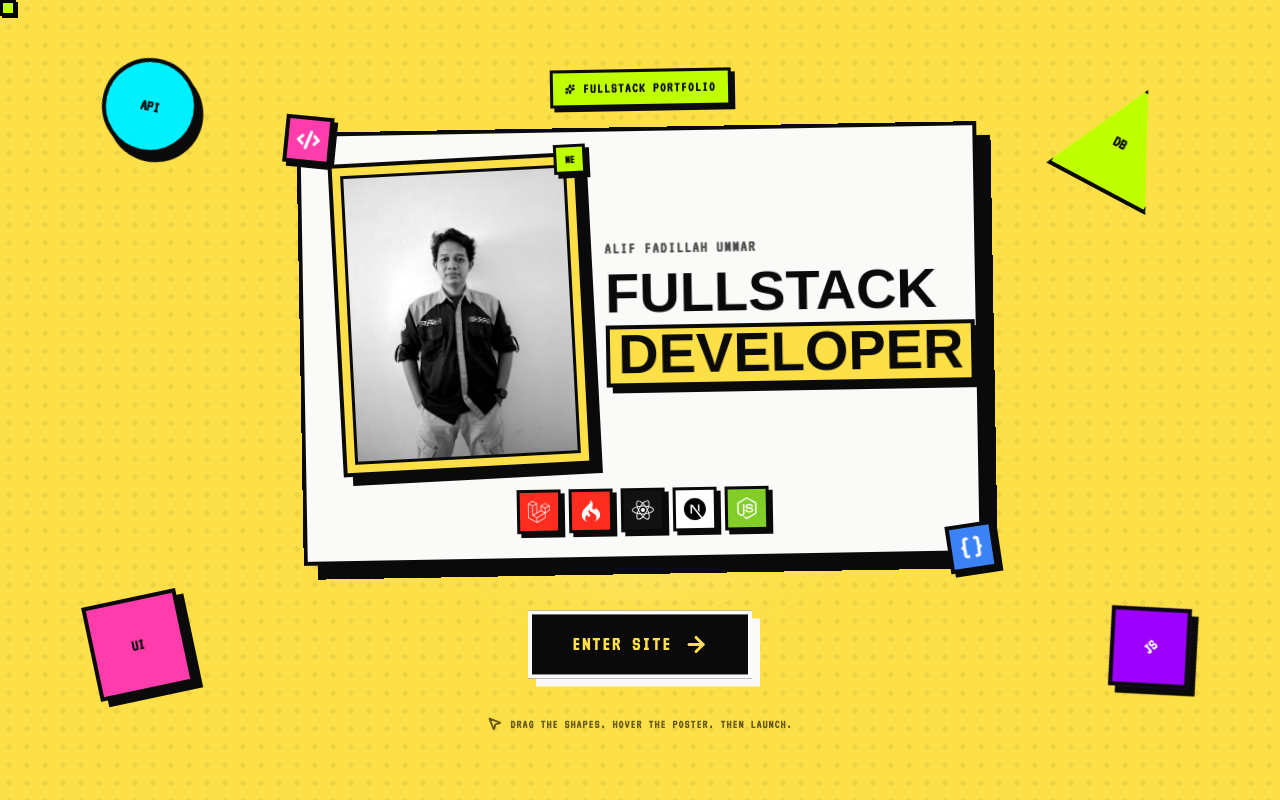
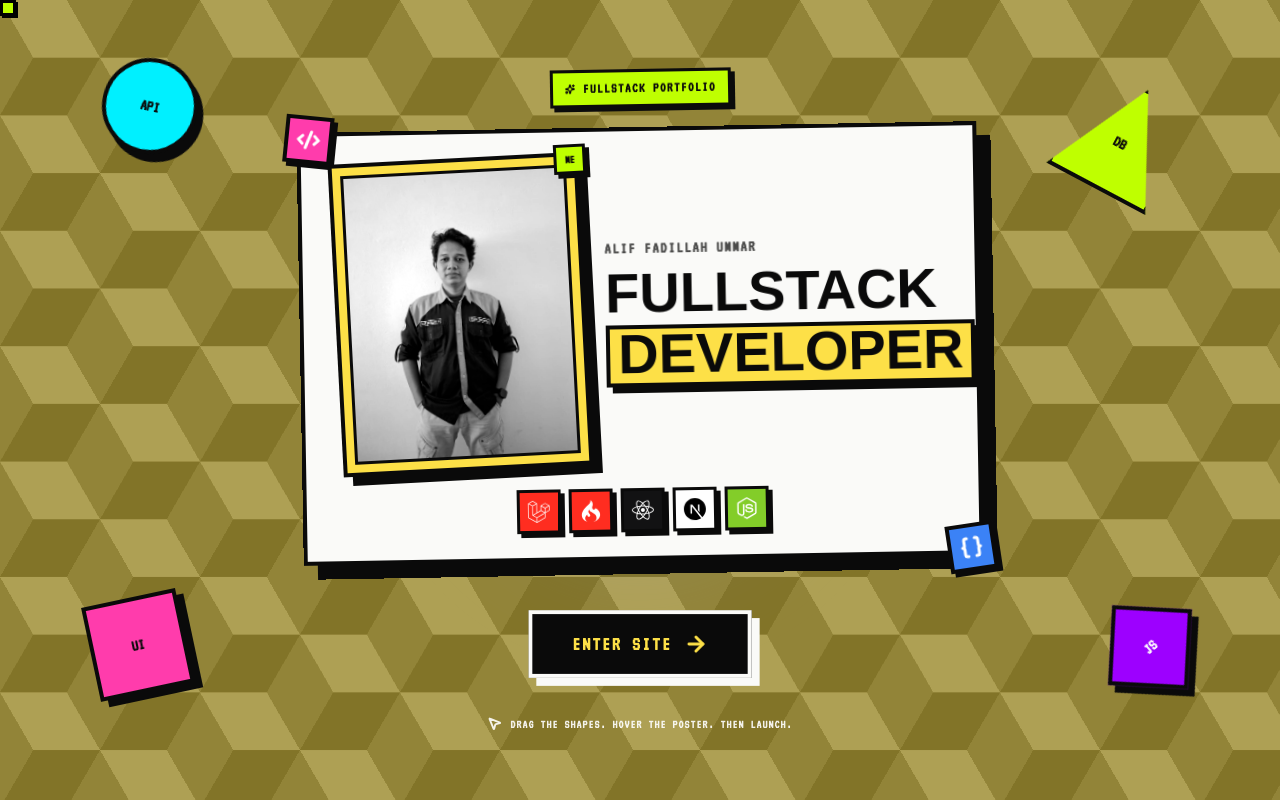
Before and after one commit to zalzdarkent/nextjs-portfolio-website, a Next.js app: page /en in a window 1280 px wide. Built offline with nearby package versions, Linux system fonts and the light colour scheme; a web font is replaced by a local one.

Commit message:
update splash screen

```diff
--- a/app/[locale]/globals.css
+++ b/app/[locale]/globals.css
@@ -29,28 +29,53 @@ body {
 }
 
 @media (max-width: 640px) {
-  body { cursor: auto; }
+  body {
+    cursor: auto;
+  }
 }
 
 /* ── Scrollbar ── */
-::-webkit-scrollbar { width: 8px; }
-::-webkit-scrollbar-track { background: #FAFAF8; border-left: 3px solid #0a0a0a; }
-::-webkit-scrollbar-thumb { background: #0a0a0a; }
+::-webkit-scrollbar {
+  width: 8px;
+}
+
+::-webkit-scrollbar-track {
+  background: #FAFAF8;
+  border-left: 3px solid #0a0a0a;
+}
+
+::-webkit-scrollbar-thumb {
+  background: #0a0a0a;
+}
 
 /* ── Marquee ── */
 @keyframes marquee {
-  from { transform: translateX(0); }
-  to   { transform: translateX(-50%); }
+  from {
+    transform: translateX(0);
+  }
+
+  to {
+    transform: translateX(-50%);
+  }
 }
+
 .animate-marquee {
   animation: marquee 20s linear infinite;
 }
 
 /* ── Pulse dot ── */
 @keyframes pulse-dot {
-  0%, 100% { opacity: 1; }
-  50%       { opacity: 0.3; }
+
+  0%,
+  100% {
+    opacity: 1;
+  }
+
+  50% {
+    opacity: 0.3;
+  }
 }
+
 .animate-pulse-dot {
   animation: pulse-dot 1.5s ease-in-out infinite;
 }
@@ -69,7 +94,8 @@ body {
 .cursor-box {
   width: 16px;
   height: 16px;
-  background-color: #BFFF00; /* Warna Limau / Neon khas Brutalism */
+  background-color: #BFFF00;
+  /* Warna Limau / Neon khas Brutalism */
   border: 3px solid #000000;
   /* Hard shadow kaku tanpa blur */
   box-shadow: 2px 2px 0px #000000;
@@ -80,8 +106,10 @@ body {
 .custom-brutalist-cursor.hovered .cursor-box {
   width: 32px;
   height: 32px;
-  background-color: #FF6B35; /* Ganti warna kontras lain saat hover */
-  transform: rotate(45deg); /* Berputar kaku ala brutalism */
+  background-color: #FF6B35;
+  /* Ganti warna kontras lain saat hover */
+  transform: rotate(45deg);
+  /* Berputar kaku ala brutalism */
   box-shadow: 3px 3px 0px #000000;
 }
 
@@ -111,18 +139,58 @@ body {
   transform: translateY(32px);
   transition: opacity 0.55s ease, transform 0.55s ease;
 }
+
 .fade-up.visible {
   opacity: 1;
   transform: translateY(0);
 }
 
 /* ── Stagger children ── */
-.stagger > *:nth-child(1) { transition-delay: 0s; }
-.stagger > *:nth-child(2) { transition-delay: 0.08s; }
-.stagger > *:nth-child(3) { transition-delay: 0.16s; }
-.stagger > *:nth-child(4) { transition-delay: 0.24s; }
-.stagger > *:nth-child(5) { transition-delay: 0.32s; }
-.stagger > *:nth-child(6) { transition-delay: 0.40s; }
+.stagger>*:nth-child(1) {
+  transition-delay: 0s;
+}
+
+.stagger>*:nth-child(2) {
+  transition-delay: 0.08s;
+}
+
+.stagger>*:nth-child(3) {
+  transition-delay: 0.16s;
+}
+
+.stagger>*:nth-child(4) {
+  transition-delay: 0.24s;
+}
+
+.stagger>*:nth-child(5) {
+  transition-delay: 0.32s;
+}
+
+.stagger>*:nth-child(6) {
+  transition-delay: 0.40s;
+}
 
 /* ── Modal scroll lock ── */
-body.modal-open { overflow: hidden; }
+body.modal-open {
+  overflow: hidden;
+}
+
+
+.bg-cubes {
+  --s: 200px;
+  --c1: #0a0a0a;
+  --c2: #616161;
+  --c3: #2a2a2a;
+
+  background:
+    repeating-conic-gradient(from 30deg,
+      transparent 0 120deg,
+      var(--c3) 0 180deg) calc(0.5 * var(--s)) calc(0.5 * var(--s) * 0.577),
+
+    repeating-conic-gradient(from 30deg,
+      var(--c1) 0 60deg,
+      var(--c2) 0 120deg,
+      var(--c3) 0 180deg);
+
+  background-size: var(--s) calc(var(--s) * 0.577);
+}
--- a/components/Footer.tsx
+++ b/components/Footer.tsx
@@ -17,12 +17,6 @@ export default function Footer() {
       <span className="font-mono text-xs text-white/40">
         {t("copy")}
       </span>
-      <a
-        href="#home"
-        className="px-5 py-2.5 bg-brutal-yellow text-brutal-black border-3 border-brutal-black shadow-brutal-sm font-body font-bold text-xs uppercase tracking-widest transition-all hover:translate-x-[2px] hover:translate-y-[2px] hover:shadow-none active:translate-x-1 active:translate-y-1"
-      >
-        {t("backToTop")}
-      </a>
     </footer>
   );
 }
--- a/components/SplashScreen.tsx
+++ b/components/SplashScreen.tsx
@@ -1,6 +1,6 @@
 "use client";
 
-import { motion, useMotionValue, useSpring, useTransform } from "framer-motion";
+import { AnimatePresence, motion, useMotionValue, useSpring, useTransform } from "framer-motion";
 import { ArrowRight, Braces, Code2, MousePointer2, Sparkles } from "lucide-react";
 import Image from "next/image";
 import { FaLaravel, FaReact, FaNodeJs } from "react-icons/fa";
@@ -25,6 +25,7 @@ type FloatingElement = {
   right?: string;
   rotate: number;
   delay: number;
+  hiddenOnMobile?: boolean;
 };
 
 const floatingElements: FloatingElement[] = [
@@ -38,6 +39,7 @@ const floatingElements: FloatingElement[] = [
     left: "8%",
     rotate: 12,
     delay: 0.1,
+    hiddenOnMobile: true,
   },
   {
     id: 2,
@@ -49,6 +51,7 @@ const floatingElements: FloatingElement[] = [
     left: "7%",
     rotate: -12,
     delay: 0.22,
+    hiddenOnMobile: true
   },
   {
     id: 3,
@@ -60,6 +63,7 @@ const floatingElements: FloatingElement[] = [
     right: "8%",
     rotate: 28,
     delay: 0.34,
+    hiddenOnMobile: true
   },
   {
     id: 4,
@@ -72,6 +76,7 @@ const floatingElements: FloatingElement[] = [
     right: "7%",
     rotate: -42,
     delay: 0.46,
+    hiddenOnMobile: true
   },
 ];
 
@@ -99,6 +104,7 @@ export default function SplashScreen({
   const springY = useSpring(mouseY, { stiffness: 90, damping: 18, mass: 0.35 });
   const tiltX = useTransform(springY, [-300, 300], [4, -4]);
   const tiltY = useTransform(springX, [-300, 300], [-5, 5]);
+  const [isHovered, setIsHovered] = useState(false);
 
   useEffect(() => {
     if (!isLoading) return;
@@ -160,41 +166,8 @@ export default function SplashScreen({
 
       <div
         aria-hidden
-        className="absolute inset-0 opacity-[0.06]"
-        style={{
-          backgroundImage: "radial-gradient(#0a0a0a 22%, transparent 23%)",
-          backgroundSize: "18px 18px",
-        }}
+        className="absolute inset-0 bg-cubes opacity-[0.50]"
       />
-      {/* <div
-        aria-hidden
-        className="absolute inset-0 opacity-[0.08]"
-        style={{
-          backgroundImage:
-            "linear-gradient(90deg, #0a0a0a 3px, transparent 3px), linear-gradient(#0a0a0a 3px, transparent 3px)",
-          backgroundSize: "96px 96px",
-        }}
-      /> */}
-
-      {/* <motion.div
-        aria-hidden
-        className="absolute left-4 top-8 hidden border-4 border-brutal-black bg-brutal-white px-5 py-2 font-mono text-sm font-bold uppercase shadow-brutal rotate-[-8deg] sm:block md:left-8 md:text-lg"
-        initial={{ x: -160, opacity: 0 }}
-        animate={{ x: 0, opacity: 1 }}
-        transition={{ delay: 0.2, type: "spring", stiffness: 180, damping: 16 }}
-      >
-        CTRL + ENTER
-      </motion.div> */}
-
-      {/* <motion.div
-        aria-hidden
-        className="absolute bottom-8 right-4 hidden border-4 border-brutal-black bg-brutal-orange px-5 py-2 font-mono text-sm font-bold uppercase text-white shadow-brutal rotate-[8deg] sm:block md:right-8 md:text-lg"
-        initial={{ x: 160, opacity: 0 }}
-        animate={{ x: 0, opacity: 1 }}
-        transition={{ delay: 0.32, type: "spring", stiffness: 180, damping: 16 }}
-      >
-        NO TEMPLATES
-      </motion.div> */}
 
       {floatingElements.map((el) => (
         <FloatingShape key={el.id} element={el} constraintsRef={constraintsRef} />
@@ -350,8 +323,11 @@ export default function SplashScreen({
           {!isLoading ? (
             <motion.button
               type="button"
-              initial={{ opacity: 0, y: 30, scale: 0.92 }}
-              animate={{ opacity: 1, y: 0, scale: 1 }}
+              onMouseEnter={() => setIsHovered(true)}
+              onMouseLeave={() => setIsHovered(false)}
+              initial={{ opacity: 0, scale: 0.8, rotate: -5 }}
+              animate={{ opacity: 1, scale: 1, rotate: 0 }}
+              exit={{ opacity: 0, scale: 1.2, rotate: 5 }}
               transition={{ delay: 0.62, type: "spring", stiffness: 240, damping: 17 }}
               whileHover={{
                 x: 5,
@@ -366,11 +342,22 @@ export default function SplashScreen({
                 border-4 border-brutal-white bg-brutal-black
                 px-7 py-4 font-mono text-lg font-bold uppercase tracking-widest
                 text-brutal-yellow shadow-[8px_8px_0px_#FAFAF8]
-                transition-colors duration-150 hover:bg-brutal-pink hover:text-white
+                transition-colors duration-150
                 sm:px-10 sm:text-xl
               "
             >
-              Enter Site
+              <AnimatePresence mode="wait">
+                <motion.span
+                  key={isHovered ? "letsgo" : "enter"}
+                  initial={{ opacity: 0, y: 10 }}
+                  animate={{ opacity: 1, y: 0 }}
+                  exit={{ opacity: 0, y: -10 }}
+                  transition={{ duration: 0.15 }}
+                >
+                  {isHovered ? "Let's Go!!" : "Enter Site"}
+                </motion.span>
+              </AnimatePresence>
+
               <motion.span
                 animate={{ x: [0, 4, 0] }}
                 transition={{ duration: 1.1, repeat: Infinity, ease: "easeInOut" }}
@@ -414,7 +401,7 @@ export default function SplashScreen({
           initial={{ opacity: 0 }}
           animate={{ opacity: 1 }}
           transition={{ delay: 0.8 }}
-          className="mt-5 hidden items-center justify-center gap-2 font-mono text-xs font-bold uppercase tracking-widest text-black/60 sm:flex"
+          className="mt-5 hidden items-center justify-center gap-2 font-mono text-xs font-bold uppercase tracking-widest text-white/90 sm:flex"
         >
           <MousePointer2 size={15} strokeWidth={3} />
           Drag the shapes. Hover the poster. Then launch.
@@ -478,7 +465,7 @@ function FloatingShape({
     >
       <div
         className={`
-          grid h-full w-full place-items-center
+          ${element.hiddenOnMobile ? "hidden lg:grid" : "grid"} h-full w-full place-items-center
           border-4 border-brutal-black ${element.color}
           font-mono text-base font-black uppercase ${element.textColor ?? "text-brutal-black"}
           shadow-[7px_7px_0px_#0a0a0a]
```
Also changed, not shown: app/[locale]/page.tsx (+67 -1 lines), messages/id.json (+40 -10 lines).
